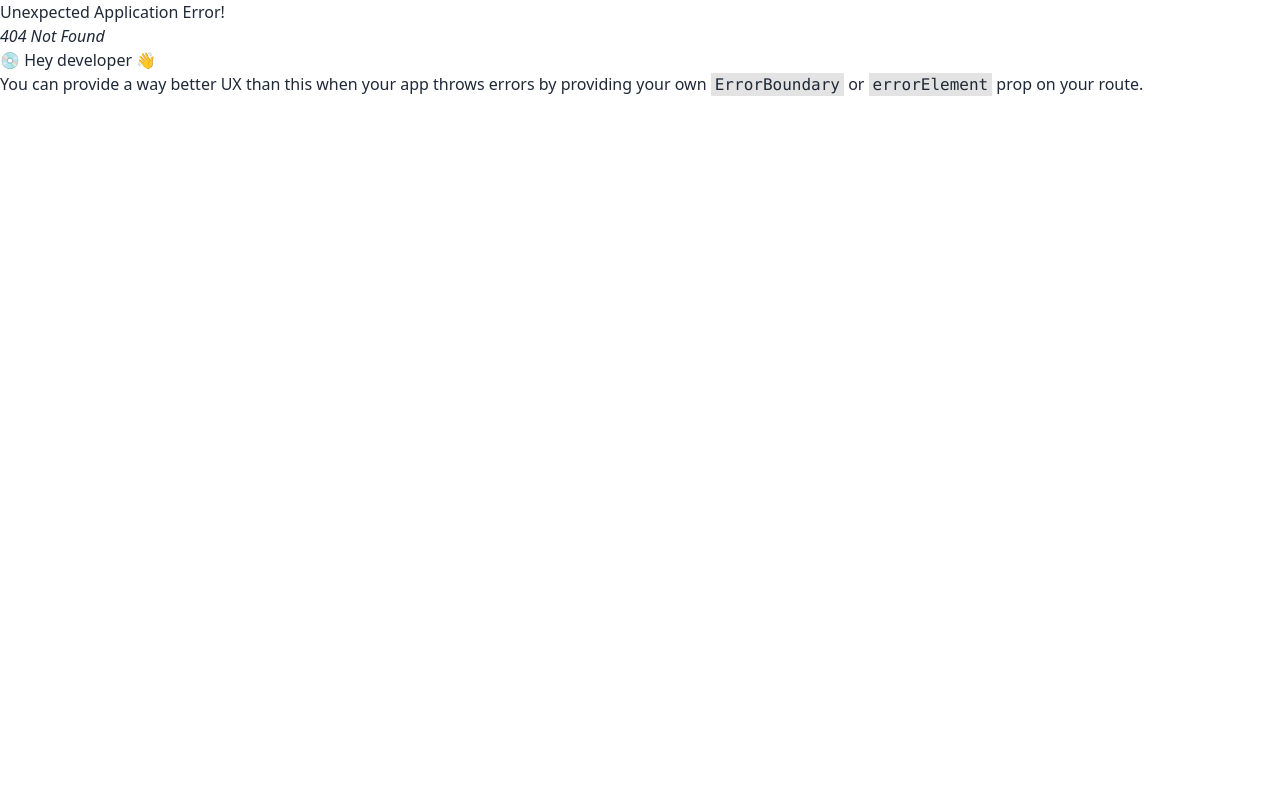
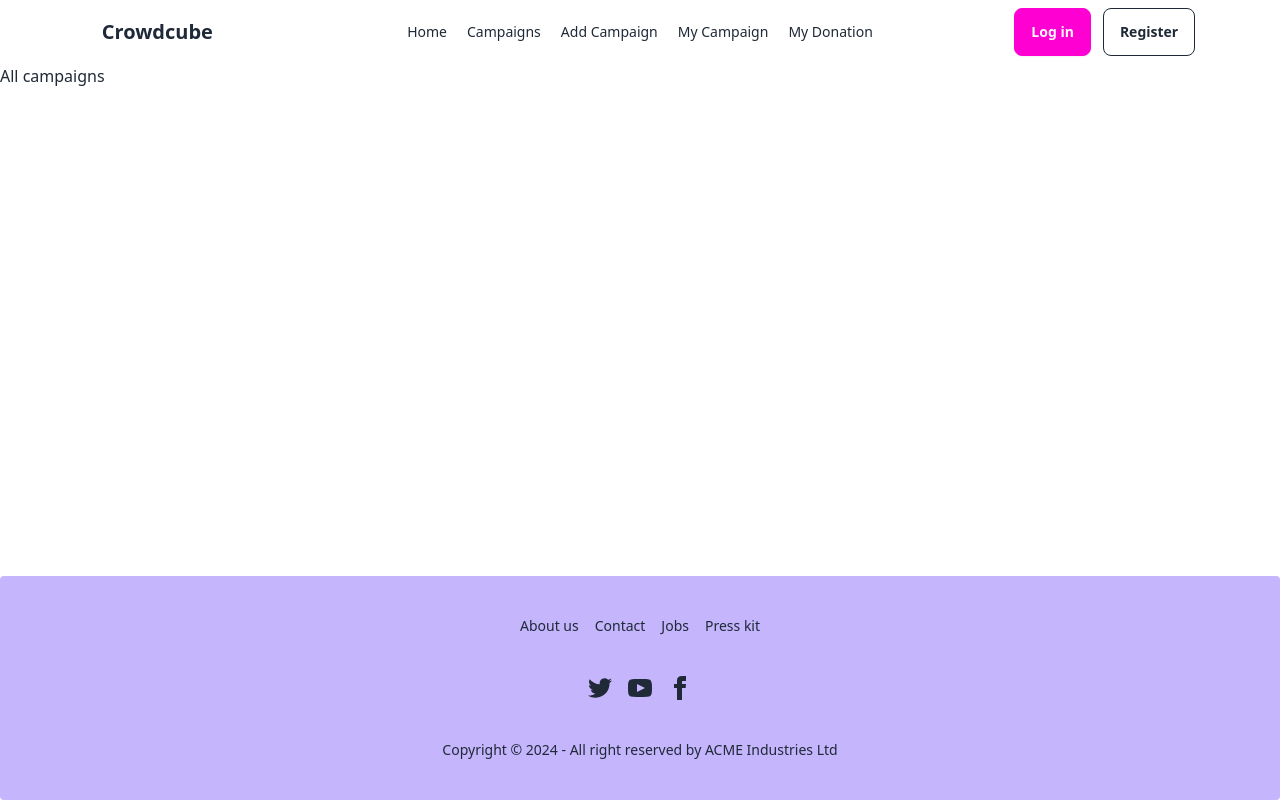
Before and after one commit to rabiyarumi/CrowdCube, a React (Vite) app: page /campaigns in a window 1280 px wide. Before the commit this address had no page. Built offline with nearby package versions, Linux system fonts and the light colour scheme.

Commit message:
added firebase setup

```diff
--- a/package.json
+++ b/package.json
@@ -10,6 +10,7 @@
     "preview": "vite preview"
   },
   "dependencies": {
+    "firebase": "^11.0.2",
     "localforage": "^1.10.0",
     "match-sorter": "^8.0.0",
     "react": "^18.3.1",
--- /dev/null
+++ b/src/components/AddCampaign.jsx
@@ -0,0 +1,11 @@
+import React from 'react';
+
+const AddCampaign = () => {
+    return (
+        <div>
+            Add Campaigns
+        </div>
+    );
+};
+
+export default AddCampaign;
--- /dev/null
+++ b/src/components/AllCampaigns.jsx
@@ -0,0 +1,11 @@
+import React from 'react';
+
+const AllCampaigns = () => {
+    return (
+        <div>
+            All campaigns
+        </div>
+    );
+};
+
+export default AllCampaigns;
--- a/src/components/Navbar.jsx
+++ b/src/components/Navbar.jsx
@@ -1,18 +1,20 @@
-import React from 'react';
 import { Link, NavLink } from 'react-router-dom';
 
 const Navbar = () => {
 
+
     const links = (
        <>
         <NavLink to={"/"}>Home</NavLink>
-        <NavLink to={"/campaign"}>Campaign</NavLink>
+        <NavLink to={"/campaigns"}>Campaigns</NavLink>
+        <NavLink to={"/addCampaigns"}>Add Campaign</NavLink>
         <NavLink to={"/myCampaign"}>My Campaign</NavLink>
+        <NavLink to={"/myCampaign"}>My Donation</NavLink>
        </>
     )
 
     return (
-        <div className="navbar bg-base-100">
+        <div className="navbar bg-base-100 w-[88%] mx-auto">
   <div className="navbar-start">
     <div className="dropdown">
       <div tabIndex={0} role="button" className="btn btn-ghost md:hidden">
@@ -35,7 +37,7 @@ const Navbar = () => {
         {links}
       </ul>
     </div>
-    <a className="btn btn-ghost text-xl">Crowdcube</a>
+    <Link to={"/"} className="btn btn-ghost text-xl">Crowdcube</Link>
   </div>
 
   {/* Center */}
@@ -46,8 +48,9 @@ const Navbar = () => {
   </div>
 
   {/* End */}
-  <div className="navbar-end">
-    <a className="btn">Button</a>
+  <div className="navbar-end gap-3">
+    <Link className='btn btn-secondary'>Log in</Link>
+    <Link className='btn btn-outline'>Register</Link>
   </div>
 </div>
     );
--- /dev/null
+++ b/src/components/home/Banner.jsx
@@ -0,0 +1,46 @@
+import React from 'react';
+
+const Banner = () => {
+    return (
+        <div className="carousel w-full">
+        <div id="slide1" className="carousel-item relative w-full">
+          <img
+            src="https://img.daisyui.com/images/stock/photo-1625726411847-8cbb60cc71e6.webp"
+            className="w-full" />
+          <div className="absolute left-5 right-5 top-1/2 flex -translate-y-1/2 transform justify-between">
+            <a href="#slide4" className="btn btn-circle">❮</a>
+            <a href="#slide2" className="btn btn-circle">❯</a>
+          </div>
+        </div>
+        <div id="slide2" className="carousel-item relative w-full">
+          <img
+            src="https://img.daisyui.com/images/stock/photo-1609621838510-5ad474b7d25d.webp"
+            className="w-full" />
+          <div className="absolute left-5 right-5 top-1/2 flex -translate-y-1/2 transform justify-between">
+            <a href="#slide1" className="btn btn-circle">❮</a>
+            <a href="#slide3" className="btn btn-circle">❯</a>
+          </div>
+        </div>
+        <div id="slide3" className="carousel-item relative w-full">
+          <img
+            src="https://img.daisyui.com/images/stock/photo-1414694762283-acccc27bca85.webp"
+            className="w-full" />
+          <div className="absolute left-5 right-5 top-1/2 flex -translate-y-1/2 transform justify-between">
+            <a href="#slide2" className="btn btn-circle">❮</a>
+            <a href="#slide4" className="btn btn-circle">❯</a>
+          </div>
+        </div>
+        <div id="slide4" className="carousel-item relative w-full">
+          <img
+            src="https://img.daisyui.com/images/stock/photo-1665553365602-b2fb8e5d1707.webp"
+            className="w-full" />
+          <div className="absolute left-5 right-5 top-1/2 flex -translate-y-1/2 transform justify-between">
+            <a href="#slide3" className="btn btn-circle">❮</a>
+            <a href="#slide1" className="btn btn-circle">❯</a>
+          </div>
+        </div>
+      </div>
+    );
+};
+
+export default Banner;
--- /dev/null
+++ b/src/components/home/Home.jsx
@@ -0,0 +1,12 @@
+import React from 'react';
+import Banner from './Banner';
+
+const Home = () => {
+    return (
+        <div className='w-[85%] mx-auto'>
+            <Banner/>
+        </div>
+    );
+};
+
+export default Home;
--- a/src/main.jsx
+++ b/src/main.jsx
@@ -6,11 +6,15 @@ import {
   RouterProvider,
 } from "react-router-dom";
 import router from './routs/MainRout';
+import AuthProvider from './providers/AuthProvider';
 
 
 
 createRoot(document.getElementById('root')).render(
   <StrictMode>
-   <RouterProvider router={router} ></RouterProvider>
+    <AuthProvider>
+    <RouterProvider router={router} ></RouterProvider>
+
+    </AuthProvider>
   </StrictMode>,
 )
--- a/src/pages/Home.jsx
+++ b/src/pages/HomePage.jsx
@@ -3,7 +3,7 @@ import Navbar from '../components/Navbar';
 import { Outlet } from 'react-router-dom';
 import Footer from '../components/Footer';
 
-const Home = () => {
+const Homepage = () => {
     return (
         <div className='flex flex-col min-h-screen'>
            <Navbar/>
@@ -15,4 +15,4 @@ const Home = () => {
     );
 };
 
-export default Home;
+export default Homepage;
--- /dev/null
+++ b/src/providers/AuthProvider.jsx
@@ -0,0 +1,27 @@
+import { Children, createContext, useState } from "react";
+
+
+export const AuthContext = createContext();
+
+
+const AuthProvider = ({children}) => {
+
+    const [user, setUser] = useState(null);
+    const [loading, setLoading] = useState(true);
+
+
+
+    //------
+    const authInfo = {
+        user,
+        setUser,
+    }
+
+    return (
+   <AuthContext.Provider value={authInfo}>
+    {children}
+   </AuthContext.Provider>
+    );
+};
+
+export default AuthProvider;
```
Also changed, not shown: firebase.init.js (added, +19 -0 lines), src/routs/MainRout.jsx (+19 -2 lines), 1 other file (tests, documents, lock files or other folders).
